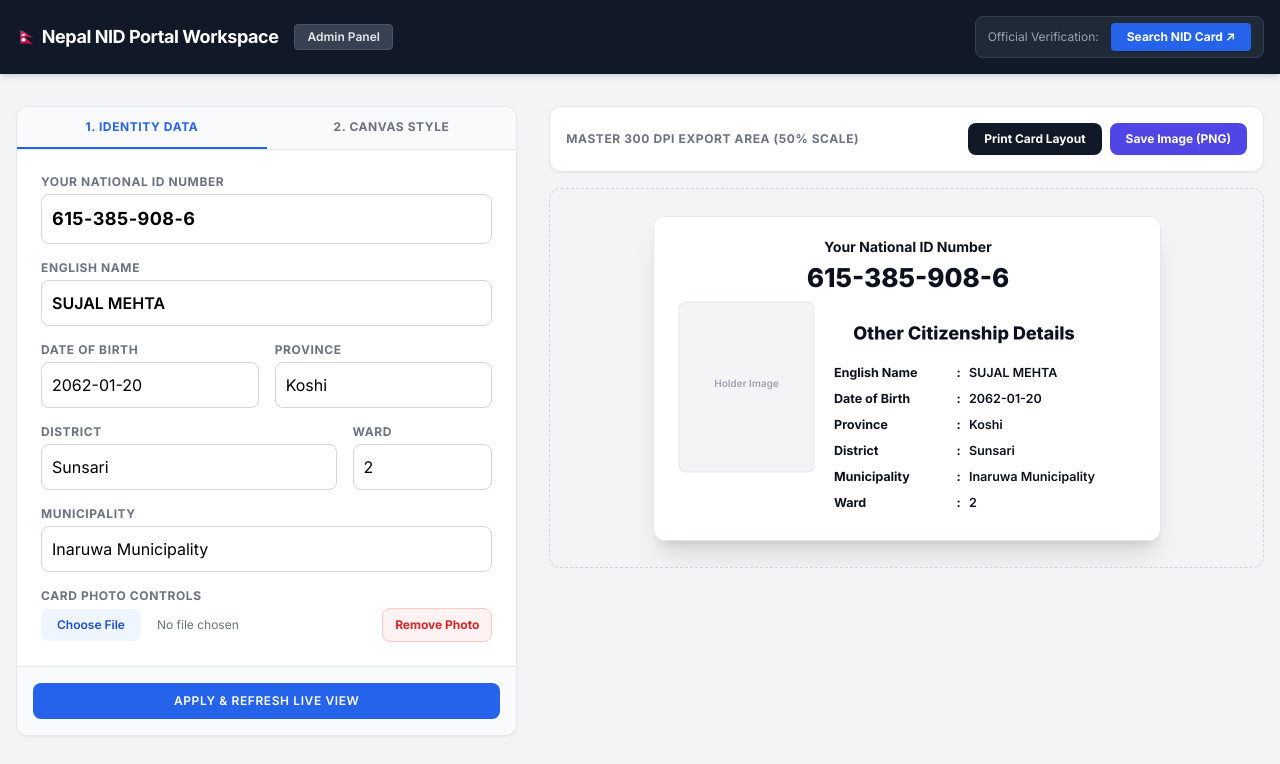
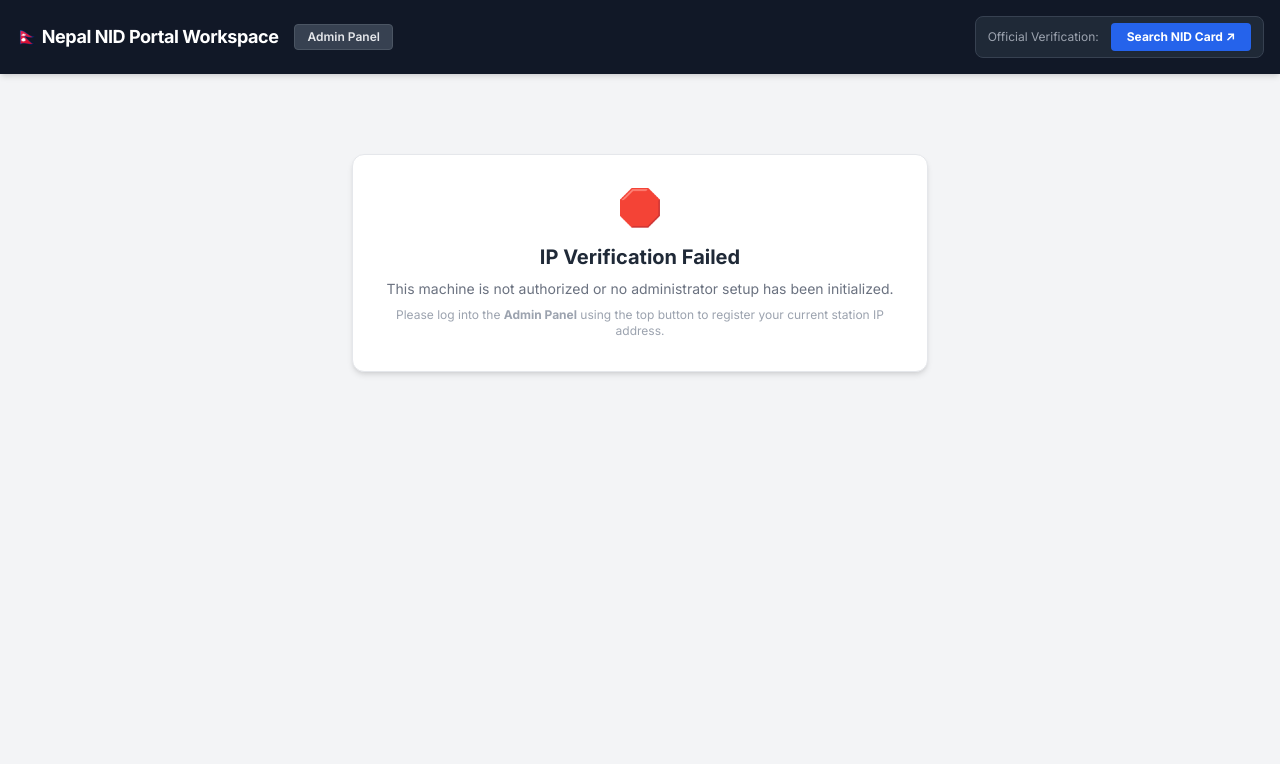
Before and after one commit to sujalmehta004/customNidCard, a plain HTML site: page index.html in a window 1280 px wide. Drawn offline with nearby package versions, Linux system fonts and the light colour scheme; no server answers.

Commit message:
ip verification

```diff
--- a/index.html
+++ b/index.html
@@ -56,10 +56,8 @@
     </style>
   </head>
   <body class="bg-gray-100 min-h-screen pb-12">
-    <!-- Hidden bridge container required to solve the blank-canvas printing bug safely -->
     <div id="printBridgeZone" class="hidden"></div>
 
-    <!-- Top Navigation Header -->
     <header class="bg-[#111827] text-white shadow-md p-4 sticky top-0 z-50">
       <div
         class="max-w-7xl mx-auto flex flex-col sm:flex-row justify-between items-center gap-4"
@@ -93,7 +91,6 @@
       </div>
     </header>
 
-    <!-- Admin Screen Overlay Configuration Block -->
     <div
       id="adminPanelModal"
       class="hidden fixed inset-0 bg-black/60 backdrop-blur-sm z-50 flex items-center justify-center p-4"
@@ -145,7 +142,6 @@
       </div>
     </div>
 
-    <!-- Lockdown Informational Notice Container -->
     <div
       id="lockdownNotice"
       class="hidden max-w-xl mx-auto mt-20 p-8 bg-white rounded-xl shadow-md border border-gray-200 text-center"
@@ -155,21 +151,23 @@
         IP Verification Failed
       </h2>
       <p class="text-sm text-gray-500 mt-2">
-        This machine is not authorized to use the generator.
+        This machine is not authorized or no administrator setup has been
+        initialized.
+      </p>
+      <p class="text-xs text-gray-400 mt-2">
+        Please log into the <b>Admin Panel</b> using the top button to register
+        your current station IP address.
       </p>
     </div>
 
-    <!-- Core App Main Interface Workspace Grid Layout -->
     <main
       id="appWorkspace"
       class="max-w-7xl mx-auto mt-8 px-4 grid grid-cols-1 lg:grid-cols-12 gap-8"
     >
-      <!-- Left Control Column Form Tabs (5 Cols) -->
       <div
         class="lg:col-span-5 bg-white rounded-xl shadow-sm border border-gray-200 overflow-hidden flex flex-col justify-between"
       >
         <div>
-          <!-- Tabs Navigation -->
           <div class="flex border-b bg-gray-50">
             <button
               id="tab1-btn"
@@ -185,9 +183,7 @@
             </button>
           </div>
 
-          <!-- Fields Body -->
           <div class="p-6">
-            <!-- Tab 1: Configuration Fields -->
             <div id="tab1-content" class="space-y-4">
               <div>
                 <label
@@ -300,9 +296,7 @@
               </div>
             </div>
 
-            <!-- Tab 2: Cosmetics Config -->
             <div id="tab2-content" class="space-y-4 hidden">
-              <!-- Colored Version Checkbox Toggle -->
               <div
                 class="p-3 bg-blue-50 rounded-lg border border-blue-200 flex items-center justify-between"
               >
@@ -380,7 +374,6 @@
           </div>
         </div>
 
-        <!-- Apply Actions Footer Row -->
         <div class="bg-gray-50 p-4 border-t border-gray-200">
           <button
             id="btnGenerate"
@@ -391,7 +384,6 @@
         </div>
       </div>
 
-      <!-- Right Output Workspace Column (7 Cols) -->
       <div class="lg:col-span-7 flex flex-col items-center">
         <div
           class="w-full bg-white p-4 rounded-xl shadow-sm border border-gray-200 mb-4 flex flex-col sm:flex-row justify-between items-center gap-3"
@@ -418,7 +410,6 @@
           </div>
         </div>
 
-        <!-- Visual Scaled Viewer Canvas Container Box -->
         <div
           class="w-full overflow-auto bg-gray-100 rounded-xl p-6 flex justify-center items-center border border-dashed border-gray-300 min-h-[380px]"
         >
@@ -505,11 +496,15 @@
 
       function checkWorkspaceAuthorization() {
         const allowedIpConfig = localStorage.getItem("nid_admin_ip_auth");
-        if (!allowedIpConfig) {
-          appWorkspace.classList.remove("hidden");
-          lockdownNotice.classList.add("hidden");
+
+        // CRITICAL FIX: If no IP has been registered, access is immediately blocked.
+        if (!allowedIpConfig || allowedIpConfig.trim() === "") {
+          appWorkspace.classList.add("hidden");
+          lockdownNotice.classList.remove("hidden");
           return;
         }
+
+        // Verify strict match condition against current client device IP
         if (currentMachineIp === allowedIpConfig.trim()) {
           appWorkspace.classList.remove("hidden");
           lockdownNotice.classList.add("hidden");
@@ -567,11 +562,10 @@
       }
       btnRemovePhoto.addEventListener("click", executePhotoRemoval);
 
-      // Background Pattern/Image Removal Action Input Trigger with LocalStorage Clear
       btnRemoveBgImage.addEventListener("click", () => {
         inputBgImage.value = "";
         cardBgImg = null;
-        localStorage.removeItem("nid_remembered_bg_pattern"); // Forget background path completely
+        localStorage.removeItem("nid_remembered_bg_pattern");
         renderCardLayout();
         alert(
           "Background pattern completely removed and forgotten from memory!",
@@ -620,7 +614,6 @@
           const reader = new FileReader();
           reader.onload = function (event) {
             const base64Data = event.target.result;
-            // Automatically save background data stream directly into local memory space
             localStorage.setItem("nid_remembered_bg_pattern", base64Data);
 
             cardBgImg = new Image();
@@ -656,7 +649,6 @@
           if (isColorMode) {
             ctx.drawImage(cardBgImg, 0, 0, canvas.width, canvas.height);
           } else {
-            // Normal version: Draw background image as high contrast grayscale
             ctx.save();
             ctx.drawImage(cardBgImg, 0, 0, canvas.width, canvas.height);
             const imgData = ctx.getImageData(0, 0, canvas.width, canvas.height);
@@ -664,15 +656,15 @@
             for (let i = 0; i < data.length; i += 4) {
               const brightness =
                 0.34 * data[i] + 0.5 * data[i + 1] + 0.16 * data[i + 2];
-              data[i] = brightness; // Red
-              data[i + 1] = brightness; // Green
-              data[i + 2] = brightness; // Blue
+              data[i] = brightness;
+              data[i + 1] = brightness;
+              data[i + 2] = brightness;
             }
             ctx.putImageData(imgData, 0, 0);
             ctx.restore();
           }
         } else {
-          ctx.fillStyle = isColorMode ? inputBgColor.value : "#f9fafb"; // Fallback to safe neutral layout color
+          ctx.fillStyle = isColorMode ? inputBgColor.value : "#f9fafb";
           ctx.fillRect(0, 0, canvas.width, canvas.height);
         }
 
@@ -737,7 +729,6 @@
           currentY += lineSpacer;
         });
 
-        // Optional 1px Black Border Rule Logic
         if (checkOuterBorder.checked) {
           ctx.strokeStyle = "#000000";
           ctx.lineWidth = 2;
```
